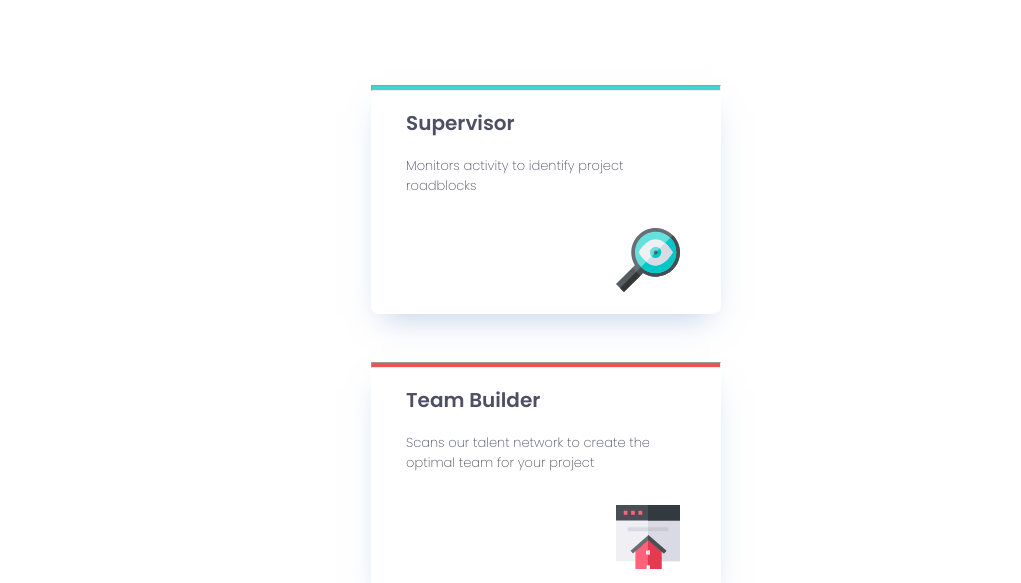
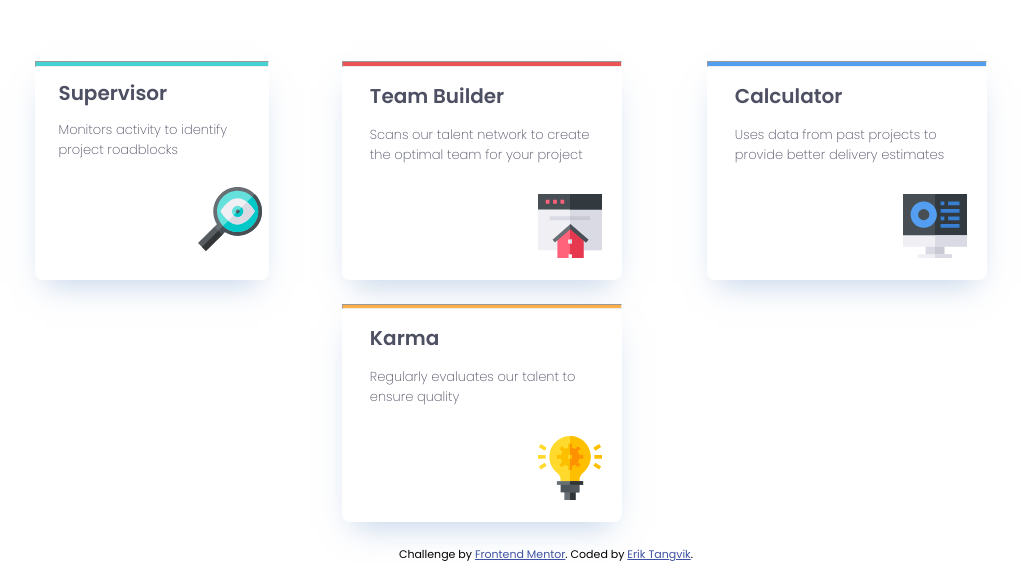
Before and after one commit to Etang131/four-card-feature-section, a plain HTML site: page index.html in a window 1280 px wide. Shown: the part 243-826 px from the top of the page, without its empty margins (94-1115 px from the left). Drawn offline with Linux system fonts and the light colour scheme.

Commit message:
testing out desktop view

```diff
--- a/css/main.css
+++ b/css/main.css
@@ -120,17 +120,16 @@ h2 {
   .benefitsSection {
     display: flex;
     flex-direction: column;
-    justify-content: center;
   }
 
   .card {
-    margin: 3vh auto;
+    /*  margin: 3vh auto; */
     max-width: 350px;
     width: 80%;
   }
 }
 
-@media only screen and (min-width: 750px) {
+@media only screen and (min-width: 1000px) {
   h1 {
     font-size: 2.25rem;
   }
@@ -138,4 +137,36 @@ h2 {
   .main-text > br {
     display: block;
   }
+
+  .benefitsSection {
+    display: grid;
+    grid-template-columns: repeat 4 (1fr);
+    grid-template-rows: repeat 4 (1fr);
+    justify-self: center;
+    column-gap: 15px;
+  }
+
+  .cardOne {
+    grid-area: 2 / 1 / 3 / 2;
+  }
+
+  .cardTwo {
+    grid-area: 1 / 2 / 3 / 3;
+  }
+
+  .cardThree {
+    grid-area: 3 / 2 / 4 / 3;
+  }
+
+  .cardFour {
+    grid-area: 2 / 3 / 3 / 4;
+  }
+
+  .benefitsSection:nth-child(1) {
+    margin-top: 50%;
+  }
+
+  .benefitsSection:nth-child(4) {
+    margin-top: 50%;
+  }
 }
```
